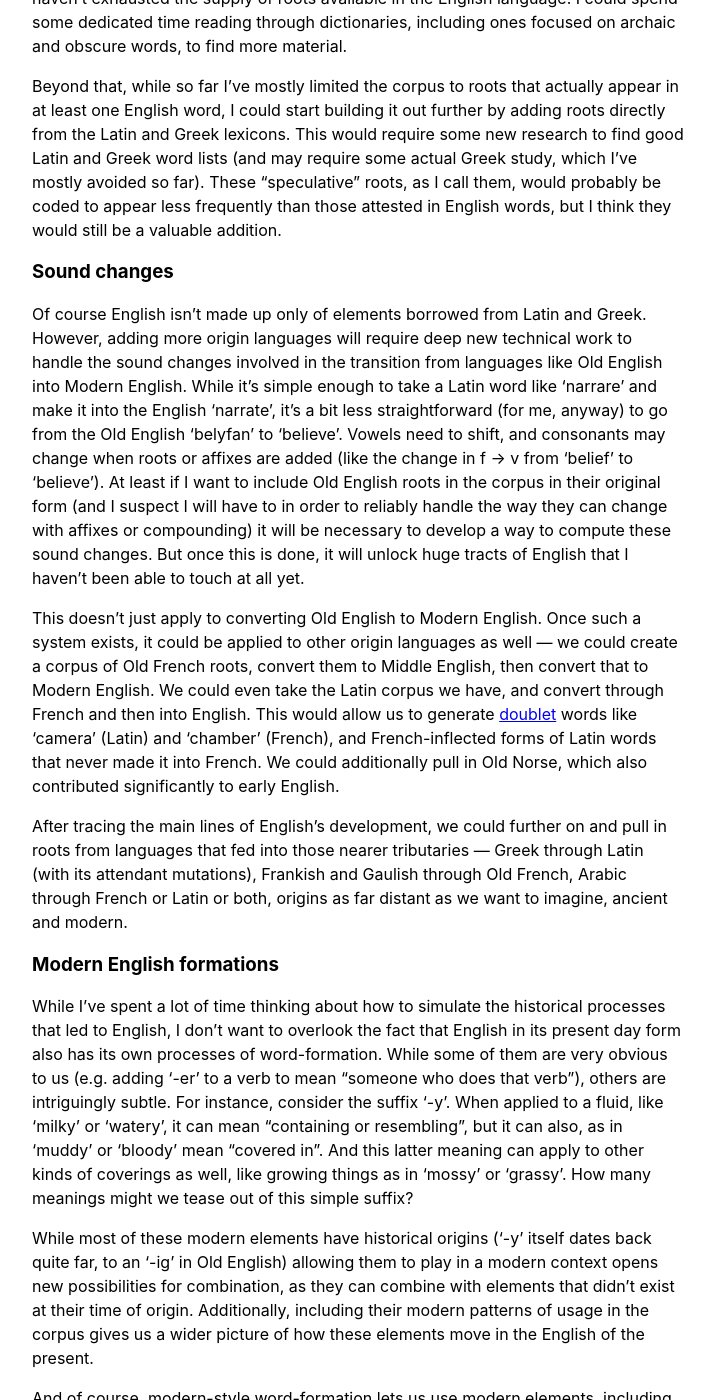
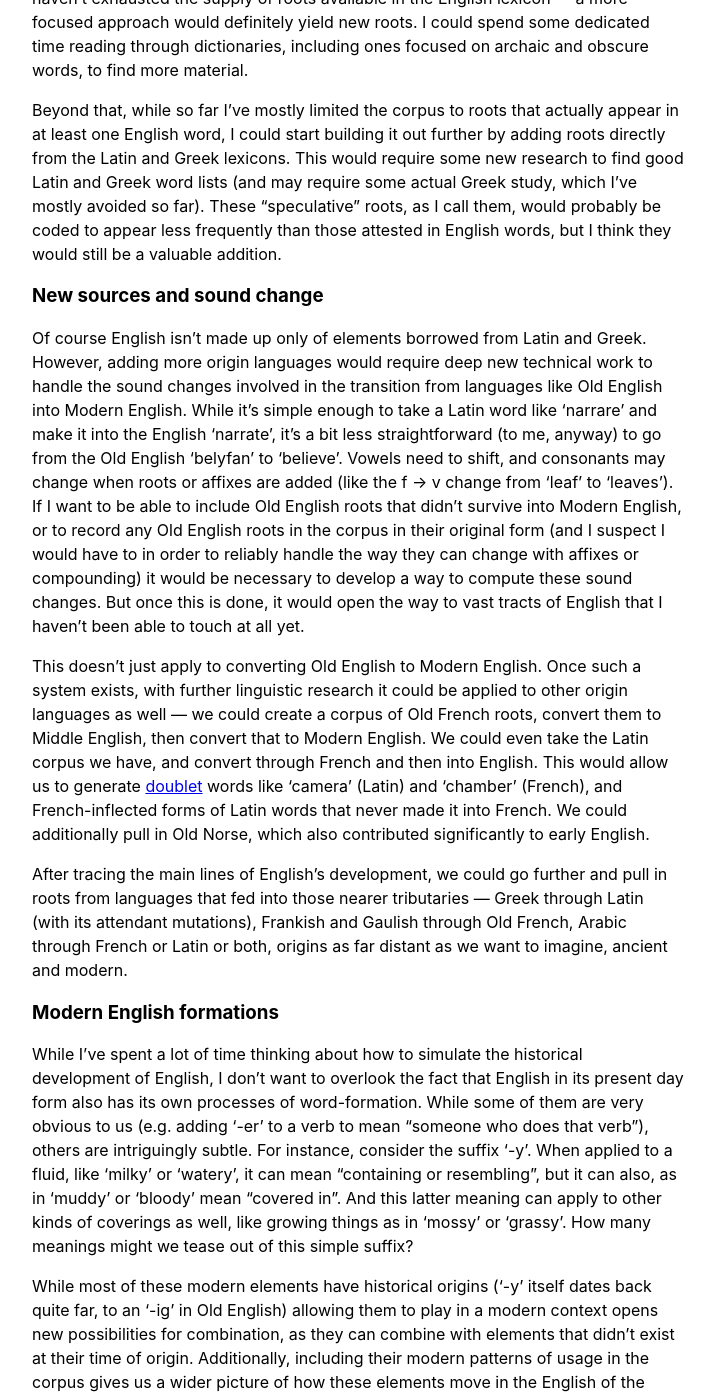
Before and after one commit to inthescales/lyre-site, a Jekyll site: the page built from blog/_posts/2023-7-1-future-work.md, in a window 1280 px wide and 1400 px high, scrolled down 662 px. Shown: the whole window, without its empty margins (299-1013 px from the left). Built offline with Jekyll 4.4.1, drawn with Linux system fonts in a browser that asks for light colours; some of the changed text lies outside the part shown.

Commit message:
Revisions to future work post

```diff
--- a/blog/_posts/2023-7-1-future-work.md
+++ b/blog/_posts/2023-7-1-future-work.md
@@ -5,39 +5,39 @@ excerpt: "On possible future additions to Lyre's Dictionary."
 tags: how
 ---
 
-Although Lyre's Dictionary has existed for several years, and at the time of writing I am not actively working on it, I still consider it an ongoing project. Over the years since its creation many ideas for future expansion have come to mind, and while I may never realize all of them, I share them here to give some idea what a more complete version of Lyre's Dictionary might look like.
+Although Lyre's Dictionary has existed for several years, and at the time of writing I am not actively working on it, I still consider it an ongoing project. Over the years since its creation many ideas for future expansion have come to mind, and while I may never realize all of them, I share them here to give some idea of what a more complete version of Lyre's Dictionary might look like.
 
-## Expanding the range of word origins
+## Expanding the corpus
 
-### More roots
+### Adding more roots
 
-Currently, Lyre's Dictionary only uses roots from Latin and Greek to make words, and the easiest way to add more content to the corpus will be to add more roots from these languages. My process has mostly been to research the origins of English words one at a time and add their components to the corpus as [morphs](). I surely haven't exhausted the supply of roots available in the English language. I could spend some dedicated time reading through dictionaries, including ones focused on archaic and obscure words, to find more material.
+Currently, Lyre's Dictionary only uses roots from Latin and Greek to make words, and the easiest way to add more content to the corpus would be to add more roots from these languages. My process has mostly been to research the origins of English words haphazardly and add their components to the corpus as [morphs](). I surely haven't exhausted the supply of roots available in the English lexicon — a more focused approach would definitely yield new roots. I could spend some dedicated time reading through dictionaries, including ones focused on archaic and obscure words, to find more material.
 
 Beyond that, while so far I've mostly limited the corpus to roots that actually appear in at least one English word, I could start building it out further by adding roots directly from the Latin and Greek lexicons. This would require some new research to find good Latin and Greek word lists (and may require some actual Greek study, which I've mostly avoided so far). These "speculative" roots, as I call them, would probably be coded to appear less frequently than those attested in English words, but I think they would still be a valuable addition.
 
-### Sound changes
+### New sources and sound change
 
-Of course English isn't made up only of elements borrowed from Latin and Greek. However, adding more origin languages will require deep new technical work to handle the sound changes involved in the transition from languages like Old English into Modern English. While it's simple enough to take a Latin word like 'narrare' and make it into the English 'narrate', it's a bit less straightforward (for me, anyway) to go from the Old English 'belyfan' to 'believe'. Vowels need to shift, and consonants may change when roots or affixes are added (like the change in f → v from 'belief' to 'believe'). At least if I want to include Old English roots in the corpus in their original form (and I suspect I will have to in order to reliably handle the way they can change with affixes or compounding) it will be necessary to develop a way to compute these sound changes. But once this is done, it will unlock huge tracts of English that I haven't been able to touch at all yet.
+Of course English isn't made up only of elements borrowed from Latin and Greek. However, adding more origin languages would require deep new technical work to handle the sound changes involved in the transition from languages like Old English into Modern English. While it's simple enough to take a Latin word like 'narrare' and make it into the English 'narrate', it's a bit less straightforward (to me, anyway) to go from the Old English 'belyfan' to 'believe'. Vowels need to shift, and consonants may change when roots or affixes are added (like the f → v change from 'leaf' to 'leaves'). If I want to be able to include Old English roots that didn't survive into Modern English, or to record any Old English roots in the corpus in their original form (and I suspect I would have to in order to reliably handle the way they can change with affixes or compounding) it would be necessary to develop a way to compute these sound changes. But once this is done, it would open the way to vast tracts of English that I haven't been able to touch at all yet.
 
-This doesn't just apply to converting Old English to Modern English. Once such a system exists, it could be applied to other origin languages as well — we could create a corpus of Old French roots, convert them to Middle English, then convert that to Modern English. We could even take the Latin corpus we have, and convert through French and then into English. This would allow us to generate [doublet](https://en.wikipedia.org/wiki/Doublet_(linguistics)) words like 'camera' (Latin) and 'chamber' (French), and French-inflected forms of Latin words that never made it into French. We could additionally pull in Old Norse, which also contributed significantly to early English.
+This doesn't just apply to converting Old English to Modern English. Once such a system exists, with further linguistic research it could be applied to other origin languages as well — we could create a corpus of Old French roots, convert them to Middle English, then convert that to Modern English. We could even take the Latin corpus we have, and convert through French and then into English. This would allow us to generate [doublet](https://en.wikipedia.org/wiki/Doublet_(linguistics)) words like 'camera' (Latin) and 'chamber' (French), and French-inflected forms of Latin words that never made it into French. We could additionally pull in Old Norse, which also contributed significantly to early English.
 
-After tracing the main lines of English's development, we could further on and pull in roots from languages that fed into those nearer tributaries — Greek through Latin (with its attendant mutations), Frankish and Gaulish through Old French, Arabic through French or Latin or both, origins as far distant as we want to imagine, ancient and modern.
+After tracing the main lines of English's development, we could go further and pull in roots from languages that fed into those nearer tributaries — Greek through Latin (with its attendant mutations), Frankish and Gaulish through Old French, Arabic through French or Latin or both, origins as far distant as we want to imagine, ancient and modern.
 
 ### Modern English formations
 
-While I've spent a lot of time thinking about how to simulate the historical processes that led to English, I don't want to overlook the fact that English in its present day form also has its own processes of word-formation. While some of them are very obvious to us (e.g. adding '-er' to a verb to mean "someone who does that verb"), others are intriguingly subtle. For instance, consider the suffix '-y'. When applied to a fluid, like 'milky' or 'watery', it can mean "containing or resembling", but it can also, as in 'muddy' or 'bloody' mean "covered in". And this latter meaning can apply to other kinds of coverings as well, like growing things as in 'mossy' or 'grassy'. How many meanings might we tease out of this simple suffix?
+While I've spent a lot of time thinking about how to simulate the historical development of English, I don't want to overlook the fact that English in its present day form also has its own processes of word-formation. While some of them are very obvious to us (e.g. adding '-er' to a verb to mean "someone who does that verb"), others are intriguingly subtle. For instance, consider the suffix '-y'. When applied to a fluid, like 'milky' or 'watery', it can mean "containing or resembling", but it can also, as in 'muddy' or 'bloody' mean "covered in". And this latter meaning can apply to other kinds of coverings as well, like growing things as in 'mossy' or 'grassy'. How many meanings might we tease out of this simple suffix?
 
 While most of these modern elements have historical origins ('-y' itself dates back quite far, to an '-ig' in Old English) allowing them to play in a modern context opens new possibilities for combination, as they can combine with elements that didn't exist at their time of origin. Additionally, including their modern patterns of usage in the corpus gives us a wider picture of how these elements move in the English of the present.
 
-And of course, modern-style word-formation lets us use modern elements, including roots for new concepts like 'blog' or 'latex' but also more recently coined affixes like '-style' and '-aholic'.
+And of course, modern-style word-formation lets us use modern elements, including roots for new concepts like 'blog' or 'plastic' but also more recently coined affixes like '-style' and '-aholic'.
 
 ### More processes
 
-Once we've added any new roots, there are also new ways to use morphs that could be added.
+Aside from adding new roots, there are also new ways of using morphs that could be explored.
 
-One is simply the possibility of single-morph words, which Lyre's Dictionary currently doesn't produce. While producing single-morph words from common roots may not be very interesting ("cat (n) - a cat"), they could be a valuable addition when using roots from ancestor languages. These could be taken more or less straight, as in words like "corpus" and "demon", but will be especially interesting if we add the possibility of computing historical sound changes, to transform roots into unfamiliar forms, or generate modern forms of ancient roots that have since been lost (for example, [ADD ANGLISH EXAMPLE HERE]).
+One is simply the possibility of single-morph words, which Lyre's Dictionary currently doesn't produce. While single-morph words from common roots may not be very interesting ("cat (n) - a cat"), they could be a valuable addition when using roots from ancestor languages. These could be taken more or less straight, as in words like "corpus" and "demon", but would be especially interesting if we add the possibility of computing historical sound changes, to transform roots into unfamiliar forms, or generate modern forms of ancient roots that have since been lost (for example, [ADD ANGLISH EXAMPLE HERE]).
 
-Compounding roots would also add a lot of new possibilities, though it would require some new concepts for how to make roots relate to each other beyond my current method of creating affixes based off of roots by hand. I've observed a few patterns that could be imitated, such as combining adverbial morphs and with verbs to describe how those actions are done (as in 'pauciloquent' – "speaking little"). I suspect some kind of semantic filtering will be necessary to get good results though.
+Compounding roots would also add a lot of new possibilities, though it would require some new concepts for how to make roots relate to each other beyond my current method of creating affixes based off of roots by hand. I've observed a few patterns that could be imitated, such as combining adverbial morphs and with verbs to describe how those actions are done (as in 'pauciloquent' – "speaking little"). I suspect some kind of semantic filtering would be necessary to get good results though, which may require a lot of new morph annotations.
 
 ## Generating more nuanced definitions
 
@@ -47,19 +47,19 @@ For one, it tends to interpret roots' meanings very literally: 'inscribe' is 'to
 
 ### Polyglosses
 
-One relatively simple way to do this might be to create a new corpus of what we might call "polyglosses": combinations of tokens that, when they occur together in a word, use a single combined gloss instead of those tokens' individual glosses. In the example above, we could create a polygloss of 'aster' + '-al' with a gloss like "pertaining to stars or heavenly phenomena". This could also come into play in larger chains – 'astrality' could combine the meaning of the additional '-ity' suffix with this combined meaning.
+One relatively simple way to do this might be to create a new corpus of what we could call "polyglosses": combinations of tokens that, when they occur together in a word, use a single combined gloss instead of those tokens' individual glosses. In the example above, we could create a polygloss of 'aster' + '-al' with a gloss like "pertaining to space or heavenly phenomena". This could also come into play in larger chains – 'astrality' could add the meaning of the additional '-ity' suffix to this combined meaning.
 
 But better than annotating a combination of specific morphs would be a combination of *meanings*. If these could be standardized in the morph corpus, then morphs from different origins having the same meaning could share the same polygloss. This way, the same combination gloss could be shared between the Latinate forms 'astral' and 'stellar', as well as the native English 'starry'.
 
-A corpus like this would also allow the program to simulate calquing – translating a word or phrase from one language to another by translating the individual elements. Items could be added to the corpus based on their non-literal meaning in one language, and this meaning would be applied to similar formations of roots of different origin. But for the sake of not collapsing the possibilities, we probably wouldn't want to do it all the time in all cases, to keep these more literal meanings on hand as possibilities.
+A corpus like this would also allow the program to simulate [calquing](https://en.wikipedia.org/wiki/Calque) – translating a word or phrase from one language to another by translating the individual elements. Items could be added to the corpus based on their non-literal meaning in one language, and this meaning would be applied to similar formations of roots of different origin. But for the sake of not collapsing the possibilities, we probably wouldn't want to do it all the time in all cases, to keep these more literal meanings on hand as possibilities.
 
 ### Metaphorism
 
-One way that words gain unexpected meanings is through metaphor. 'Mellifluous' comes from the word for honey, 'mellis', but it doesn't refer to honey here. Rather it uses this image to suggest sweetness. Similarly, 'sanguinary' doesn't so much refer literally to blood but to violence generally. These metaphorical meanings can be carried into any construction formed with these elements.
+One way that words gain unexpected meanings is through metaphor. 'Mellifluous' comes from the word for honey, 'mellis', but it doesn't refer to actual honey here. Rather it uses this image to suggest sweetness. Similarly, 'sanguinary' doesn't so much refer literally to blood but to violence generally. These metaphorical meanings can be carried into any construction formed with these elements.
 
 Similar to the idea of polyglosses, we might consider building a corpus of metaphorical meanings for different lexical items, that may be associated with one or more morphs so that they can be shared between synonyms. Based on 'mellifluous' from Latin we might imagine 'melissorrheic' from Greek, or 'honey-flowing' in English.
 
-These metaphorical meanings could come from actual observed metaphors in English and its ancestors, either within words or in how words are used, or they could come from general patterns of meaning change such as hyperbole, synecdoche, lewd innuendo, etc.
+These metaphorical meanings could come from actual observed metaphors in English and its relatives, either within words or in how words are used, or they could come from general patterns of meaning change such as hyperbole, synecdoche, lewd innuendo, etc.
 
 ### External input
 
@@ -67,15 +67,19 @@ While I think both of the above ideas could produce very interesting results, th
 
 I'm not sure whether any kind of corpora of meanings or metaphors may already exist that could be used here. If so, it could serve as a good resource for this. If not, there may be some statistical means that could be used. I'm not very familiar with them, but it may be worth investigating word embeddings or other machine learning language modeling methods. While I haven't been interested in using these to generate words, since they seem to pass over the questions of structure and etymology that are most compelling to me, there may be some good use for them in generating definitions, where, due to meaning drift, strict correctness is less of a concern. However, I have various reservations about this sort of thing — for one, I would likely be too uncomfortable with the loss of control of the program's output that it would entail. Still, I mention it here because I do see some possibilities that could be interesting to explore.
 
-## Embellishments
+### Senses
+
+In a version of Lyre's Dictionary where it's possible for morphs and the words they make up to have multiple meanings, the question arises of how to pick one. If we want to keep all of them as possibilities, one option would be to choose randomly each time a word is made. But there is another route: listing all of them, as actual dictionaries do. This would require some technical work to add senses as a sort of "morph within a morph". Senses would share the same written form and any contextual behaviors that form has, but would have their own glosses, semantic tags, and potentially their own part of speech (in the example of 'mellifluous', 'mellis' is a noun when used literally, but in the metaphorical case is acting more like an adverb). Generated entries could include one definition, all of them, or a certain set, if for instance some possible definitions might be too similar to want to present together.
+
+## Ornaments
 
 Right now Lyre's Dictionary produces entries that would be very bare-bones for an actual dictionary. A good dictionary entry is more than just a word and a definition. Additional details like pronunciation, etymologies, and example usages could make the entries the program produces more interesting, and add some imitational richness.
 
-Etymologies could potentially be constructed from the morphs that make up the word similarly to way we produce the form and definition. Many morphs represent actual etymons in a relatively straightforward way, so the basis of an etymology section could be built from a simple list of those etymons presented in their pre-Modern-English forms (e.g. instead of the English-style 'injunction', the Latin-style 'iniunctio').
+Etymologies could potentially be constructed from the morphs that make up the word similarly to way we produce the form and definition. Many morphs represent actual etymons (e.g. historical morphemes) in a relatively straightforward way, so the basis of an etymology section could be built from a simple list of those etymons presented in their pre-Modern-English forms (e.g. instead of the English-style 'injunction', the Latinate 'iniunctio').
 
-Pronunciations could also be built alongisde written forms, though care would have to be taken to represent sound changes that may occur as more parts are added to the word. There may also be a lot of ambiguity with this, perhaps particularly with stress, but it may be possible to come up with something plausible in many cases.
+Pronunciations could also be built alongisde written forms, though care would have to be taken to represent sound changes that may occur as more parts are added to the word. There may also be a lot of ambiguity with this, perhaps particularly with stress, but it may be possible to come up with something plausible in many cases. And if we are generating words in a way that involves sound change (as described above), we may already have pronunciations on hand.
 
-Example sentences present a challenge, but I think there are some possibilities here as well. One would be to use Tracery or a similar system to build up sentences out of component templates. Semantic tags on the word could be used to select from these templates so that the sentences feel a little less generic (for instance, anything tagged as an animal could use "I saw a ____ at the zoo today"), though I think it would be difficult to do this in a way that really demonstrates the meaning of the word. Alternatively, this is another case where some kind of generative language model might perform well.
+Example sentences present a challenge, but I think there are some possibilities here as well. One would be to use [Tracery](https://www.tracery.io/) or a similar system to build up sentences out of component templates. Semantic tags on the word could be used to select from these templates so that the sentences feel a little less generic (for instance, anything tagged as an animal could use "I saw a ____ at the zoo today"), though I think it would be difficult to do this in a way that really demonstrates the meaning of the word. Alternatively, this is another case where some kind of generative language model might perform well.
 
 ## Delivery
 
@@ -91,13 +95,13 @@ One avenue for expansion would be to post to more sites. Twitter and Mastodon ar
 
 While the feed format has been suitable for this project, a few other possibilities interest me as well. A "word of the day" style email has some charm, and some potential benefits: some may find a word a day more palatable than the dozen posts per day that it currently makes on social media, and the context may encourage reading with a more thoughtful eye. These could be published to RSS as well.
 
-Ideally, I would also like it if the Lyre's Dictionary homepage were able to display a new random word on each visit (currently it cycles through a few hand-selected entries). It seems fitting to me for the page to be able to really demonstrate the thing it represents, without needing an external link.
+Ideally, I would also like it if the Lyre's Dictionary homepage were able to display a new random word on each visit (currently it cycles through a few hand-selected entries). It seems fitting to me for the web site to be able to really demonstrate the thing it represents, without needing an external link.
 
-Finally, if there ever comes a time when I consider this project to be complete, whether because I've realized every idea that came to me, or because it just feels like time to end it, I might generate some large number of words, alphabetize them, and format them into a PDF or other document to serve as a compiled edition of Lyre's Dictionary. While of course a fixed form like that wouldn't contain the full contents the program is capable of making, and while the fact of the generation may be more interesting than the words themselves, I think it could be a satisfying final artifact to carry on from this part of my life.
+Finally, if there ever comes a time when I consider this project to be complete, whether because I've realized every idea that came to me, or because it just feels like time to end it, I might generate some large number of words, alphabetize them, and format them into a PDF or other document to serve as a compiled edition of Lyre's Dictionary. While of course a fixed form like that wouldn't contain the full contents the program is capable of generating, and while the fact of the generation may be more interesting than the words themselves, I think it could be a satisfying final artifact to carry on from this part of my life.
 
 ## Analysis
 
-While I've set out a few ways to expand the program's word generation here, there are doubtlessly other currents in word-formation that I am totally unaware of. My knowledge is based on the haphazard walk I've taken through investigations into etymology, and I've never made any systematic study of the English lexicon. A more comprehensive analysis of this kind may suggest new avenues, or clear up current confusions.
+While I've set out a few ways to expand the program's word generation here, there are doubtlessly other currents in word-formation that I am totally unaware of. My knowledge is based on the haphazard walk I've taken through investigations into etymology, and I've never made any systematic study of the English lexicon. A more comprehensive analysis of this kind may suggest new paths for development, or clear up current confusions.
 
 What might this look like? I imagine a list of English words, as many as I can possibly handle, broken down into their constituent elements, annotating the specifics of meaning and form. These should match the morphs in my morph corpus as much as possible, so that I could query this list based on morphs and their properties and get a list of matching words. For example, if a suffix can have multiple meanings, being able to quickly find a list of words that use each one of those different meanings could help clarify when each one applies. Or, if an element has different spellings in different words, pulling up a list of every word that uses one form or the other could clarify whether it's affected by letters around it.
 
```
Also changed, not shown: other parts of blog/_posts/2023-7-1-future-work.md (+1 -1 lines).
